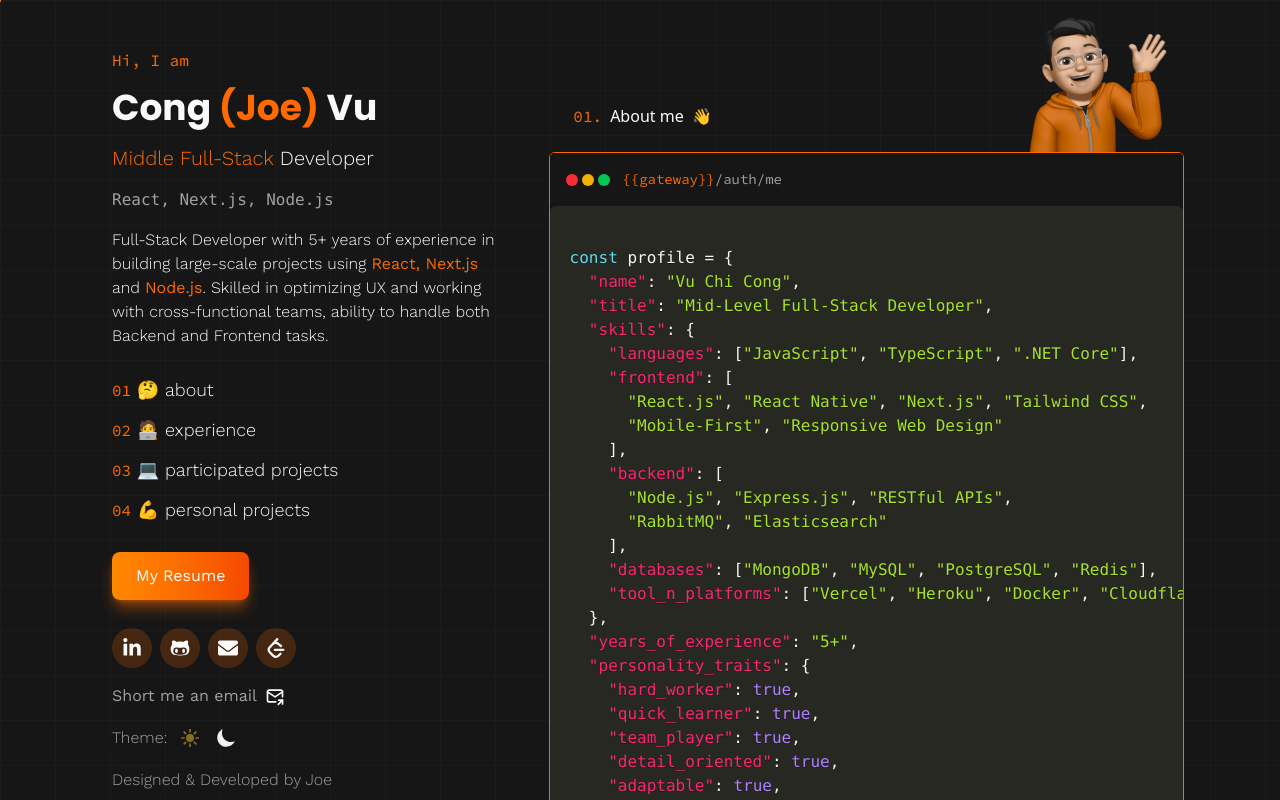
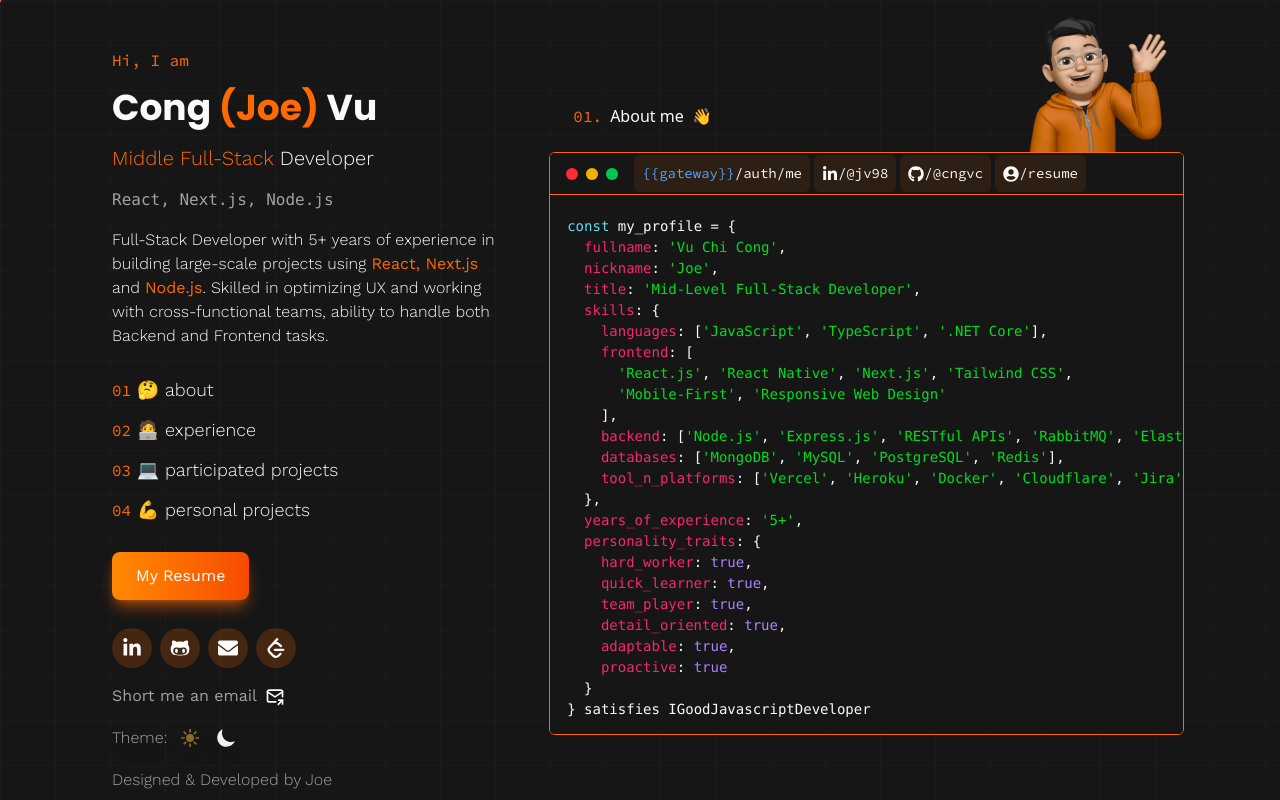
Before and after one commit to cngvc/joes-portfolio, a React (Vite) app: page / in a window 1280 px wide. Shown: the top 800 px of the page. Built offline with nearby package versions, Linux system fonts and the light colour scheme; what tailwindcss-animated would draw is missing.

Commit message:
feat: enhance profile display

```diff
--- a/src/components/window.tsx
+++ b/src/components/window.tsx
@@ -1,36 +1,38 @@
 import Prism from "prismjs";
-import "prismjs/components/prism-javascript";
+import "prismjs/components/prism-javascript.min.js";
+import "prismjs/components/prism-typescript";
 import "prismjs/themes/prism-okaidia.min.css";
 
 import { useEffect, useState } from "react";
+import { FaGithub, FaLinkedinIn, FaUserCircle } from "react-icons/fa";
+import { Link } from "react-router-dom";
+import { externals, internal } from "../urls";
 
 const content = `
-  const profile = {
-    "name": "Vu Chi Cong",
-    "title": "Mid-Level Full-Stack Developer",
-    "skills": {
-      "languages": ["JavaScript", "TypeScript", ".NET Core"],
-      "frontend": [
-        "React.js", "React Native", "Next.js", "Tailwind CSS",
-        "Mobile-First", "Responsive Web Design"
+  const my_profile = {
+    fullname: 'Vu Chi Cong',
+    nickname: 'Joe',
+    title: 'Mid-Level Full-Stack Developer',
+    skills: {
+      languages: ['JavaScript', 'TypeScript', '.NET Core'],
+      frontend: [
+        'React.js', 'React Native', 'Next.js', 'Tailwind CSS',
+        'Mobile-First', 'Responsive Web Design'
       ],
-      "backend": [
-        "Node.js", "Express.js", "RESTful APIs",
-        "RabbitMQ", "Elasticsearch"
-      ],
-      "databases": ["MongoDB", "MySQL", "PostgreSQL", "Redis"],
-      "tool_n_platforms": ["Vercel", "Heroku", "Docker", "Cloudflare", "Jira"]
+      backend: ['Node.js', 'Express.js', 'RESTful APIs', 'RabbitMQ', 'Elasticsearch'],
+      databases: ['MongoDB', 'MySQL', 'PostgreSQL', 'Redis'],
+      tool_n_platforms: ['Vercel', 'Heroku', 'Docker', 'Cloudflare', 'Jira']
     },
-    "years_of_experience": "5+",
-    "personality_traits": {
-      "hard_worker": true,
-      "quick_learner": true,
-      "team_player": true,
-      "detail_oriented": true,
-      "adaptable": true,
-      "proactive": true
+    years_of_experience: '5+',
+    personality_traits: {
+      hard_worker: true,
+      quick_learner: true,
+      team_player: true,
+      detail_oriented: true,
+      adaptable: true,
+      proactive: true
     }
-  }
+  } satisfies IGoodJavascriptDeveloper
 `;
 
 const Window = () => {
@@ -43,19 +45,52 @@
   return (
     <div className="flex-1">
       <div className="bg-gray-950 relative">
-        <div className="flex items-center p-4 bg-background gap-1">
-          <div className="w-3 h-3 rounded-full hover:scale-125 duration-200 animate-ease-out bg-red-500"></div>
-          <div className="w-3 h-3 rounded-full hover:scale-125 duration-200 animate-ease-out bg-yellow-500"></div>
-          <div className="w-3 h-3 rounded-full hover:scale-125 duration-200 animate-ease-out bg-green-500"></div>
-          <span className="ml-2 text-sm leading-normal text-muted-foreground flex items-center font-code">
-            <span className="text-primary">{`{{gateway}}`}</span>/auth/me
-          </span>
+        <div className="flex items-center bg-background border-b border-b-primary py-0.5">
+          <div className="px-4 py-3 flex items-center gap-2">
+            <div className="w-3 h-3 rounded-full hover:scale-125 duration-200 animate-ease-out bg-red-500"></div>
+            <div className="w-3 h-3 rounded-full hover:scale-125 duration-200 animate-ease-out bg-yellow-500"></div>
+            <div className="w-3 h-3 rounded-full hover:scale-125 duration-200 animate-ease-out bg-green-500"></div>
+          </div>
+          <div className="flex items-center gap-1">
+            <span className="text-sm leading-normal text-foreground flex items-center font-code p-2 bg-primary/10 rounded-md">
+              <span className="text-blue-400">{`{{gateway}}`}</span>/auth/me
+            </span>
+            <a
+              href={externals.linkedin}
+              target="_blank"
+              className="text-sm leading-normal text-foreground flex items-center font-code p-2 bg-primary/10 hover:bg-primary/40 duration-200 rounded-md"
+            >
+              <FaLinkedinIn className="w-4 h-4 text-foreground" />
+              <span className="hidden lg:block">/@jv98</span>
+            </a>
+            <a
+              href={externals.github}
+              target="_blank"
+              className="text-sm leading-normal text-foreground flex items-center font-code p-2 bg-primary/10 hover:bg-primary/40 duration-200 rounded-md"
+            >
+              <FaGithub className="w-4 h-4 text-foreground" />
+              <span className="hidden lg:block">/@cngvc</span>
+            </a>
+            <Link
+              to={internal.cv}
+              target="_blank"
+              className="text-sm leading-normal text-foreground flex items-center font-code p-2 bg-primary/10 hover:bg-primary/40 duration-200 rounded-md"
+            >
+              <FaUserCircle className="w-4 h-4 text-foreground" />
+              <span className="hidden lg:block">/resume</span>
+            </Link>
+          </div>
         </div>
         <pre
-          className="language-javascript !px-0 !my-0 line-numbers"
+          className="language-javascript code-editor"
           data-language="JavaScript"
         >
-          <code className="language-javascript">{code}</code>
+          <code
+            className="language-javascript !text-foreground"
+            style={{ textShadow: "none" }}
+          >
+            {code}
+          </code>
         </pre>
       </div>
     </div>
--- a/src/index.css
+++ b/src/index.css
@@ -13,6 +13,8 @@
     --muted: oklch(0.97 0 0);
     --muted-foreground: oklch(0.556 0 0);
     --pane-border: oklch(0.95 0 0);
+    --code-editor-value: oklch(0.6 0.25 150);
+
     --moon: oklch(95.51% 0 0);
     --sun: oklch(84.63% 0.1594 84.98);
   }
@@ -26,6 +28,7 @@
   --muted: oklch(0.269 0 0);
   --muted-foreground: oklch(0.708 0 0);
   --pane-border: oklch(0.225 0 0);
+  --code-editor-value: oklch(0.75 0.3 150);
 }
 
 @theme {
@@ -51,6 +54,7 @@
   --color-muted-foreground: var(--muted-foreground);
   --color-moon: var(--moon);
   --color-sun: var(--sun);
+  --color-code-editor-value: var(--code-editor-value);
 }
 
 @layer base {
@@ -103,6 +107,11 @@
   @apply t5 text-foreground lg:text-muted-foreground lg:group-hover:text-foreground duration-200;
 }
 
+@utility code-editor {
+  @apply !px-0 !pt-0 !my-0 !bg-background !rounded-none !text-xs lg:!text-sm scroll-smooth-thin;
+  text-shadow: none !important;
+}
+
 @utility hero {
   background:
     linear-gradient(to right, var(--primary) 1px, transparent 1px) 0 0,
@@ -131,3 +140,21 @@
     @apply font-secondary text-3xl lg:text-4xl font-bold;
   }
 }
+
+.token.entity,
+.token.operator,
+.token.url {
+  color: var(--foreground);
+}
+
+.token.punctuation {
+  color: var(--foreground);
+}
+
+.token.attr-value,
+.token.char,
+.token.regex,
+.token.string,
+.token.variable {
+  color: var(--code-editor-value);
+}
--- a/src/pages/send-email.tsx
+++ b/src/pages/send-email.tsx
@@ -1,14 +1,15 @@
 import emailjs from "@emailjs/browser";
 import {
+  Button,
   Dialog,
   DialogBackdrop,
   DialogPanel,
   DialogTitle,
 } from "@headlessui/react";
-import { FormEvent, useRef, useState } from "react";
+import { FormEvent, useEffect, useRef, useState } from "react";
 import { AiOutlineLoading3Quarters } from "react-icons/ai";
 import { LazyLoadImage } from "react-lazy-load-image-component";
-import { useNavigate } from "react-router-dom";
+import { Link } from "react-router-dom";
 import BackHome from "../components/back-home";
 import Layout from "../components/main-layout";
 import Surface from "../components/surface";
@@ -22,7 +23,12 @@
     { label: string; message: string } | undefined
   >(undefined);
 
-  let navigate = useNavigate();
+  useEffect(() => {
+    return () => {
+      $open(false);
+      $isLoading(false);
+    };
+  }, []);
 
   const sendEmail = async (e: FormEvent) => {
     e.preventDefault();
@@ -83,16 +89,13 @@
                 </div>
               </div>
               <div className="mt-5 sm:mt-6">
-                <button
+                <Link
+                  to={internal.home}
                   type="button"
-                  onClick={() => {
-                    $open(false);
-                    navigate(internal.home);
-                  }}
                   className="inline-flex w-full justify-center rounded-md bg-primary px-3 py-2 t5 font-normal text-foreground shadow-xs hover:bg-primary focus-visible:outline focus-visible:outline-offset-2 focus-visible:outline-primary/80"
                 >
                   Go back to home
-                </button>
+                </Link>
               </div>
             </DialogPanel>
           </div>
@@ -141,7 +144,7 @@
                 />
                 <label
                   htmlFor="user_name"
-                  className="peer-focus:font-medium absolute t5 text-primary/40 duration-300 transform -translate-y-6 scale-75 top-3 -z-10 origin-[0] peer-focus:start-0 peer-focus:rtl:translate-x-1/4 peer-focus:rtl:left-auto peer-focus:text-primary peer-placeholder-shown:scale-100 peer-placeholder-shown:translate-y-0 peer-focus:scale-75 peer-focus:-translate-y-6"
+                  className="peer-focus:font-medium absolute t5 text-primary/60 duration-300 transform -translate-y-6 scale-75 top-3 -z-10 origin-[0] peer-focus:start-0 peer-focus:rtl:translate-x-1/4 peer-focus:rtl:left-auto peer-focus:text-primary peer-placeholder-shown:scale-100 peer-placeholder-shown:translate-y-0 peer-focus:scale-75 peer-focus:-translate-y-6"
                 >
                   Your Name
                 </label>
@@ -165,7 +168,7 @@
                 />
                 <label
                   htmlFor="user_email"
-                  className="peer-focus:font-medium absolute t5 text-primary/40 duration-300 transform -translate-y-6 scale-75 top-3 -z-10 origin-[0] peer-focus:start-0 peer-focus:rtl:translate-x-1/4 peer-focus:rtl:left-auto peer-focus:text-primary peer-placeholder-shown:scale-100 peer-placeholder-shown:translate-y-0 peer-focus:scale-75 peer-focus:-translate-y-6"
+                  className="peer-focus:font-medium absolute t5 text-primary/60 duration-300 transform -translate-y-6 scale-75 top-3 -z-10 origin-[0] peer-focus:start-0 peer-focus:rtl:translate-x-1/4 peer-focus:rtl:left-auto peer-focus:text-primary peer-placeholder-shown:scale-100 peer-placeholder-shown:translate-y-0 peer-focus:scale-75 peer-focus:-translate-y-6"
                 >
                   Email Address
                 </label>
@@ -189,14 +192,14 @@
                 />
                 <label
                   htmlFor="floating_message"
-                  className="peer-focus:font-medium absolute t5 text-primary/40 duration-300 transform -translate-y-6 scale-75 top-3 -z-10 origin-[0] peer-focus:start-0 peer-focus:rtl:translate-x-1/4 peer-focus:rtl:left-auto peer-focus:text-primary peer-placeholder-shown:scale-100 peer-placeholder-shown:translate-y-0 peer-focus:scale-75 peer-focus:-translate-y-6"
+                  className="peer-focus:font-medium absolute t5 text-primary/60 duration-300 transform -translate-y-6 scale-75 top-3 -z-10 origin-[0] peer-focus:start-0 peer-focus:rtl:translate-x-1/4 peer-focus:rtl:left-auto peer-focus:text-primary peer-placeholder-shown:scale-100 peer-placeholder-shown:translate-y-0 peer-focus:scale-75 peer-focus:-translate-y-6"
                 >
                   Your Messages
                 </label>
               </div>
 
               <div className="mb-4 relative">
-                <button
+                <Button
                   disabled={isLoading}
                   type="submit"
                   className="block gap-2 w-full rounded-md bg-primary px-3.5 py-2.5 text-center t4 font-medium text-foreground hover:bg-primary/80 focus-visible:outline focus-visible:outline-offset-2 focus-visible:outline-primary/80 duration-200"
@@ -207,7 +210,7 @@
                     )}
                     {isLoading ? "Sending..." : "Let's talk"}
                   </div>
-                </button>
+                </Button>
               </div>
 
               <div className="flex flex-col justify-center">
--- a/src/urls.ts
+++ b/src/urls.ts
@@ -3,7 +3,6 @@
   github: "https://github.com/cngvc",
   email: "mailto:joevu.work@gmail.com",
   leetcode: "https://leetcode.com/u/cngvc/",
-  cv: "https://cngvc.github.io/cv",
 };
 
 export const internal = {
```
